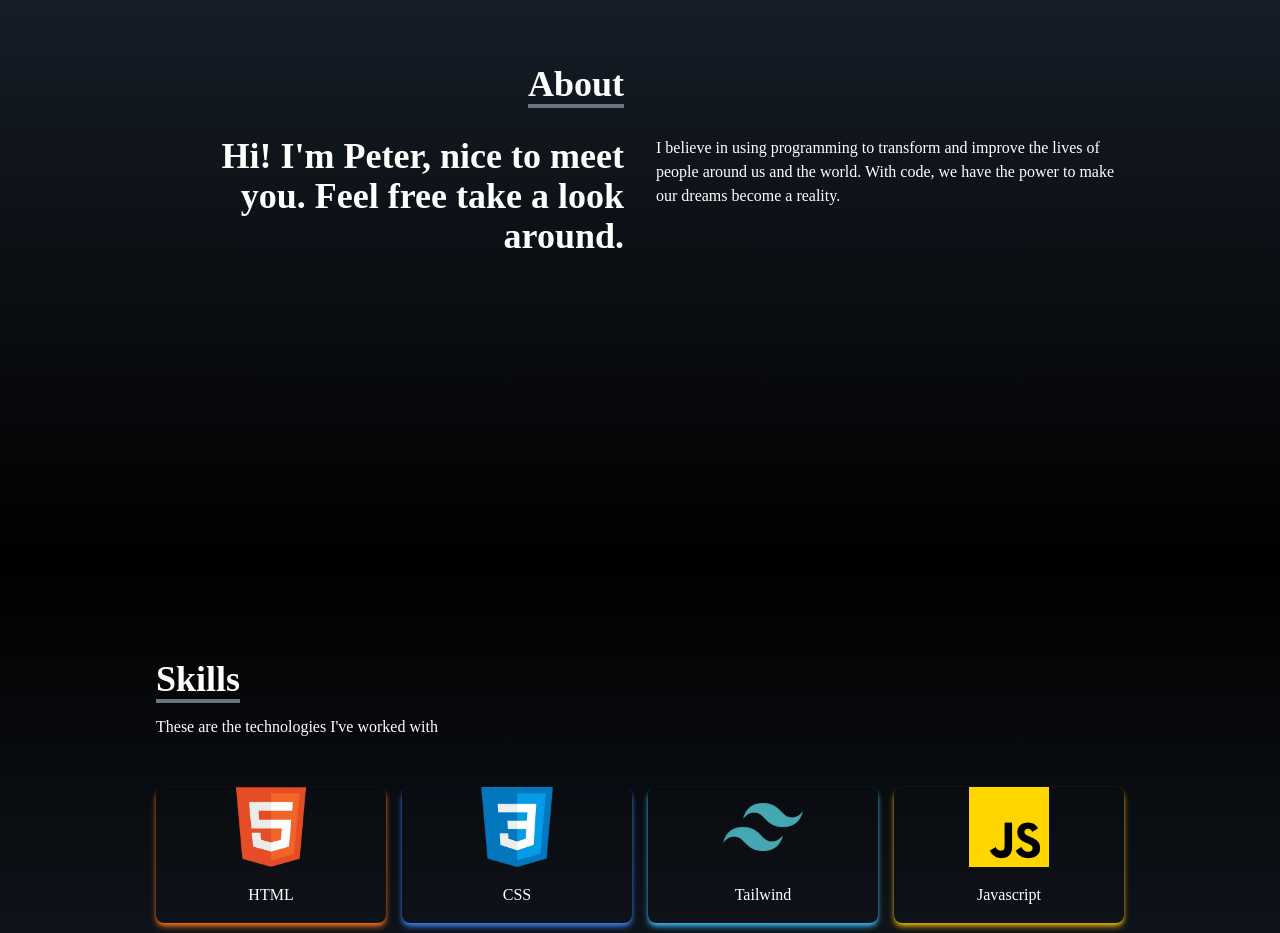
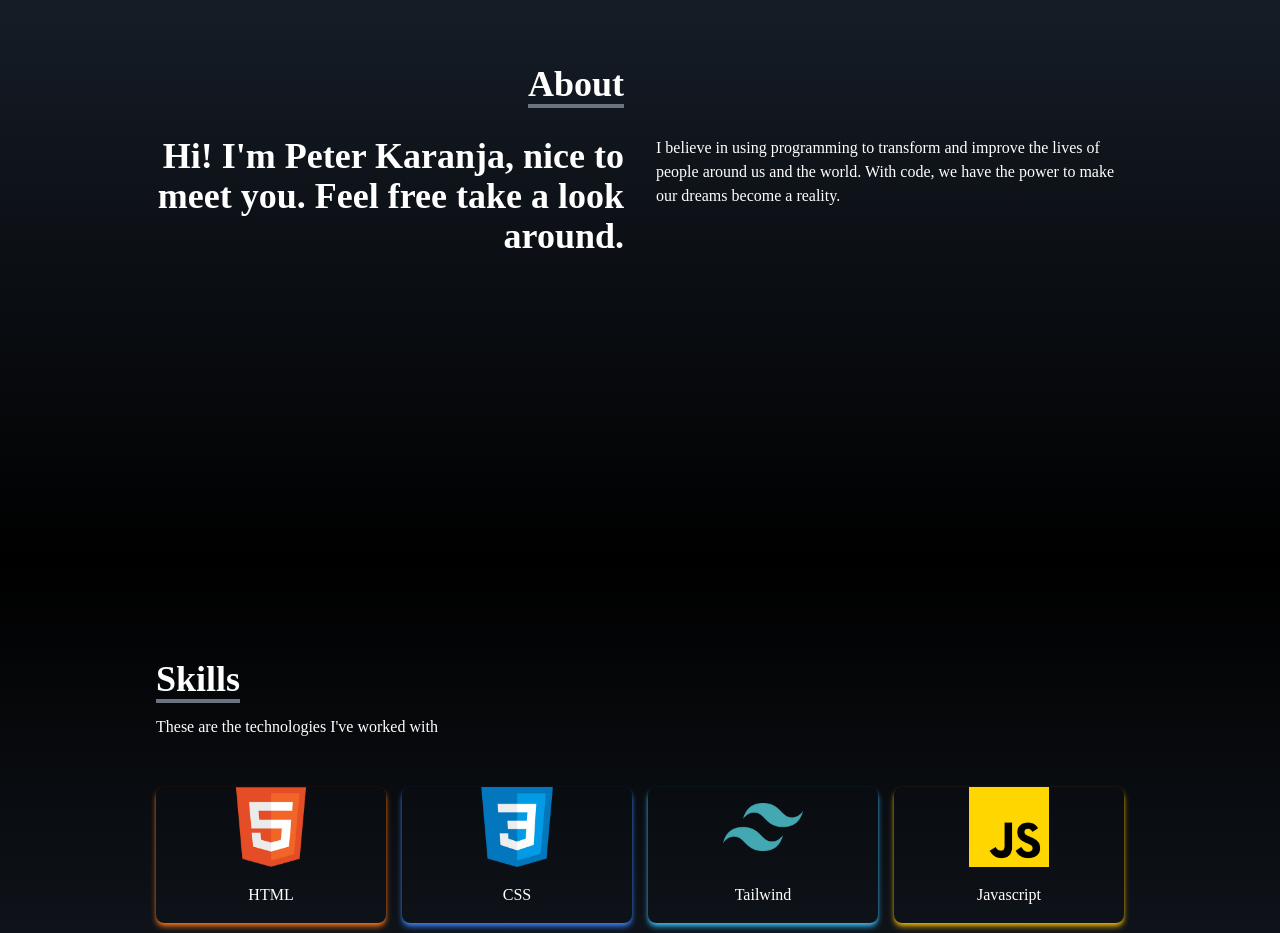
Before and after one commit to peter-mwaura/my-portfolio, a React (Create React App) app: page / in a window 1280 px wide. Shown: the part 1040-1973 px from the top of the page. Built offline with nearby package versions, Linux system fonts and the light colour scheme.

Commit message:
feat(about): update name to include surname

```diff
--- a/src/components/About.jsx
+++ b/src/components/About.jsx
@@ -17,7 +17,7 @@ const About = () => {
                 <div className="max-w-[1000px] w-full grid sm:grid-cols-2 gap-8 px-4">
                     <div className="text-4xl font-bold sm:text-right">
                         <p>
-                            Hi! I'm Peter, nice to meet you. Feel free take a look
+                            Hi! I'm Peter Karanja, nice to meet you. Feel free take a look
                             around.
                         </p>
                     </div>
```
